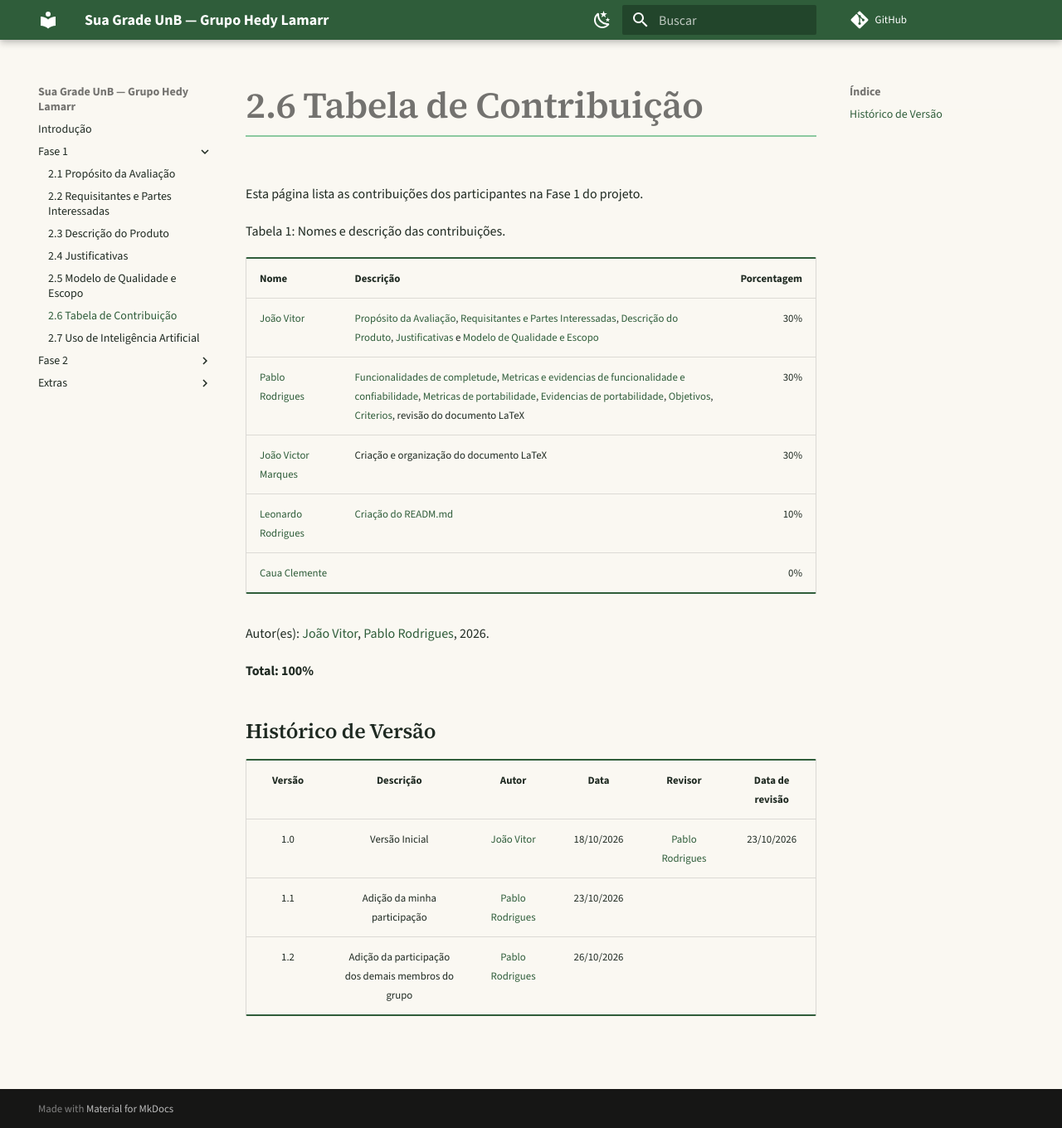
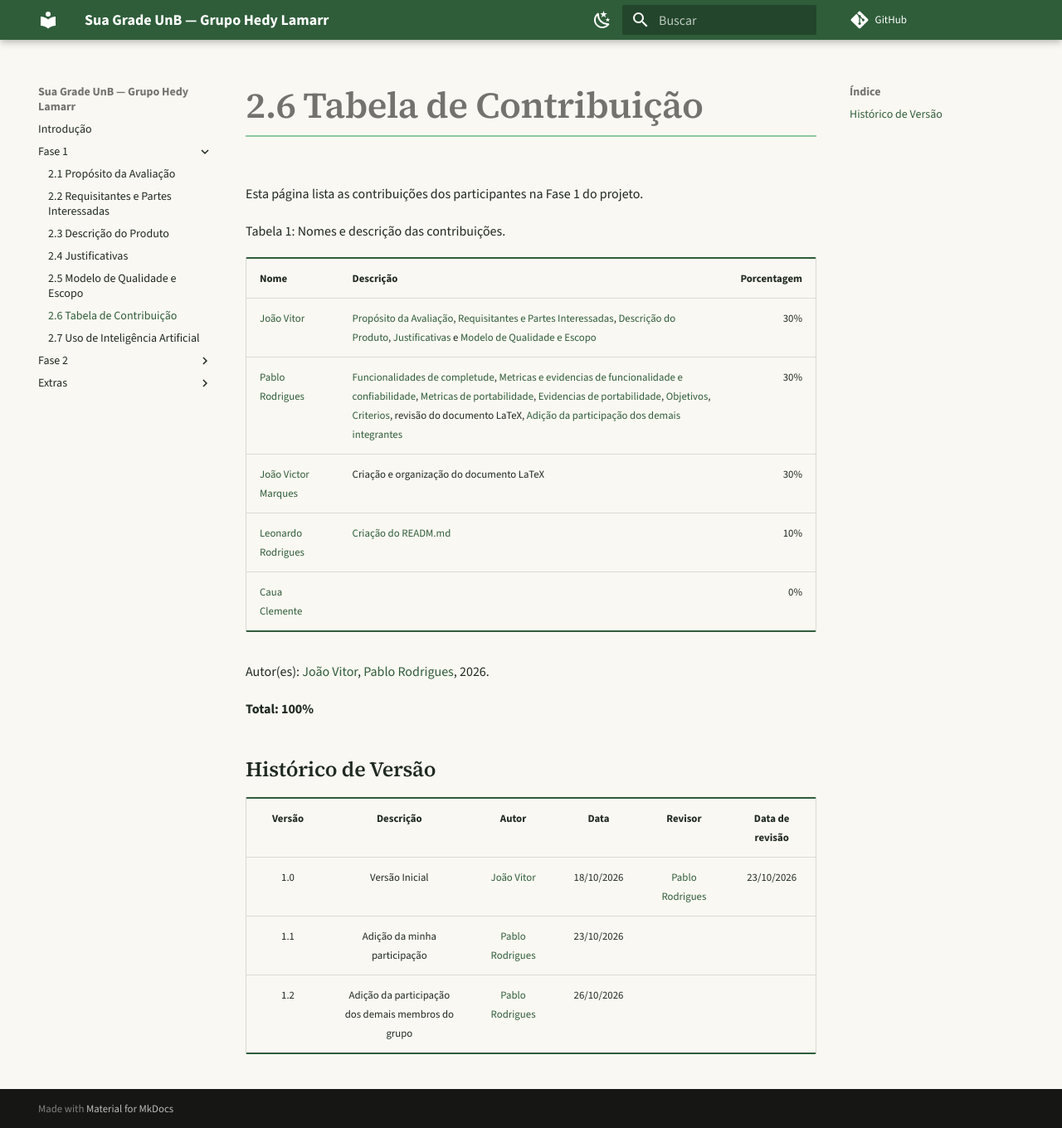
Before and after one commit to FCTE-Qualidade-de-Software-1/2026-2_T02_HEDY_LAMAR, an MkDocs documentation site: the page built from docs/fase-1/contribuicao.md, in a window 1280 px wide and 1360 px high. Shown: the whole window at 83% size. Built offline with MkDocs 1.6.1 and Material for MkDocs 9.7.7, drawn with Linux system fonts in a browser that asks for light colours; comment, search, counter and statistics services are not loaded.

Commit message:
adição de link comprobatroio

```diff
--- a/docs/fase-1/contribuicao.md
+++ b/docs/fase-1/contribuicao.md
@@ -7,7 +7,7 @@ Esta página lista as contribuições dos participantes na Fase 1 do projeto.
 | Nome | Descrição | Porcentagem |
 | :--- | :--- | ---: |
 | [João Vitor](https://github.com/Jauzimm) | [Propósito da Avaliação](proposito.md), [Requisitantes e Partes Interessadas](requisitantes.md), [Descrição do Produto](produto.md), [Justificativas](justificativas.md) e [Modelo de Qualidade e Escopo](modelo.md) | 30% |
-| [Pablo Rodrigues](https://github.com/Pablo-R-L) | [Funcionalidades de completude](https://github.com/FCTE-Qualidade-de-Software-1/2026-2_T02_HEDY_LAMAR/commit/56a7f869b85e87767ffeb67ab4a2cdffecc7d237), [Metricas e evidencias de funcionalidade e confiabilidade](https://github.com/FCTE-Qualidade-de-Software-1/2026-2_T02_HEDY_LAMAR/commit/9742b46c455b4781739586e7df2c7213edd52335#diff-daf61224000475b53f0851351c2e41cdc514bc9878eebe9f09249b35fa3c7385), [Metricas de portabilidade](https://github.com/FCTE-Qualidade-de-Software-1/2026-2_T02_HEDY_LAMAR/commit/a10949c0667cab2d7b85842470ab0547be9628d5), [Evidencias de portabilidade](https://github.com/FCTE-Qualidade-de-Software-1/2026-2_T02_HEDY_LAMAR/commit/a6fbc7d2e8ce833bb7ad4bd95b1e1e6ec0158e3d), [Objetivos](https://github.com/FCTE-Qualidade-de-Software-1/2026-2_T02_HEDY_LAMAR/commit/56a7f869b85e87767ffeb67ab4a2cdffecc7d237), [Criterios](https://github.com/FCTE-Qualidade-de-Software-1/2026-2_T02_HEDY_LAMAR/commit/29599a1ce15284cd384e8770a73845f08ac1a487), revisão do documento LaTeX | 30% |
+| [Pablo Rodrigues](https://github.com/Pablo-R-L) | [Funcionalidades de completude](https://github.com/FCTE-Qualidade-de-Software-1/2026-2_T02_HEDY_LAMAR/commit/56a7f869b85e87767ffeb67ab4a2cdffecc7d237), [Metricas e evidencias de funcionalidade e confiabilidade](https://github.com/FCTE-Qualidade-de-Software-1/2026-2_T02_HEDY_LAMAR/commit/9742b46c455b4781739586e7df2c7213edd52335#diff-daf61224000475b53f0851351c2e41cdc514bc9878eebe9f09249b35fa3c7385), [Metricas de portabilidade](https://github.com/FCTE-Qualidade-de-Software-1/2026-2_T02_HEDY_LAMAR/commit/a10949c0667cab2d7b85842470ab0547be9628d5), [Evidencias de portabilidade](https://github.com/FCTE-Qualidade-de-Software-1/2026-2_T02_HEDY_LAMAR/commit/a6fbc7d2e8ce833bb7ad4bd95b1e1e6ec0158e3d), [Objetivos](https://github.com/FCTE-Qualidade-de-Software-1/2026-2_T02_HEDY_LAMAR/commit/56a7f869b85e87767ffeb67ab4a2cdffecc7d237), [Criterios](https://github.com/FCTE-Qualidade-de-Software-1/2026-2_T02_HEDY_LAMAR/commit/29599a1ce15284cd384e8770a73845f08ac1a487), revisão do documento LaTeX, [Adição da participação dos demais integrantes](https://github.com/FCTE-Qualidade-de-Software-1/2026-2_T02_HEDY_LAMAR/commit/155dcec0523a3aa91abdac656d73ba4a25f18420) | 30% |
 | [João Victor Marques](https://github.com/jmarquees) | Criação e organização do documento LaTeX | 30% |
 | [Leonardo Rodrigues](https://github.com/Antedeguemon21) | [Criação do READM.md](https://github.com/FCTE-Qualidade-de-Software-1/2026-2_T02_HEDY_LAMAR/commit/9fa90060150b8ee729b8dfbf0f823705ae3171b5) | 10% |
 | [Caua Clemente](https://github.com/CauaoClemente) |  | 0% |
```
